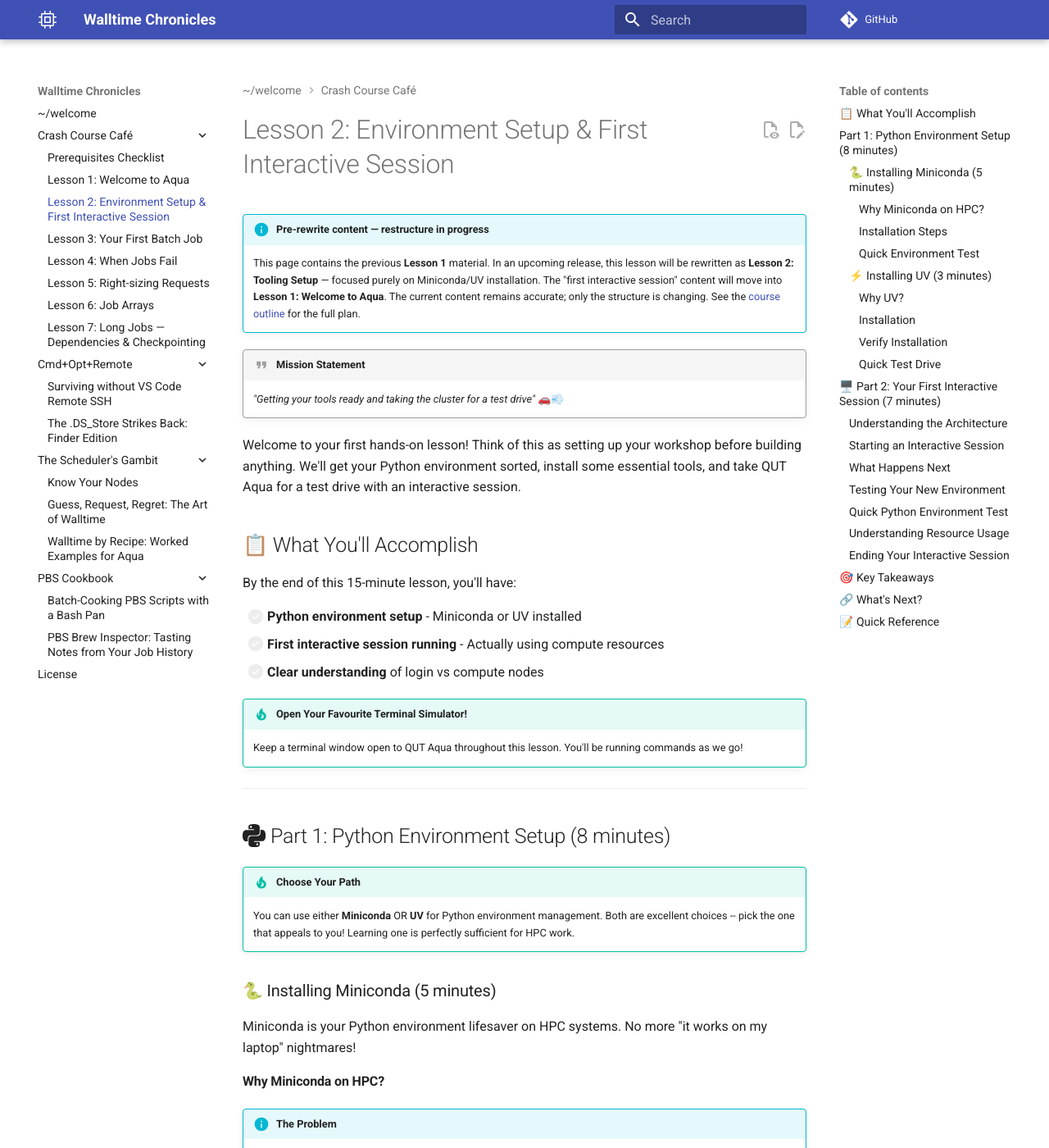
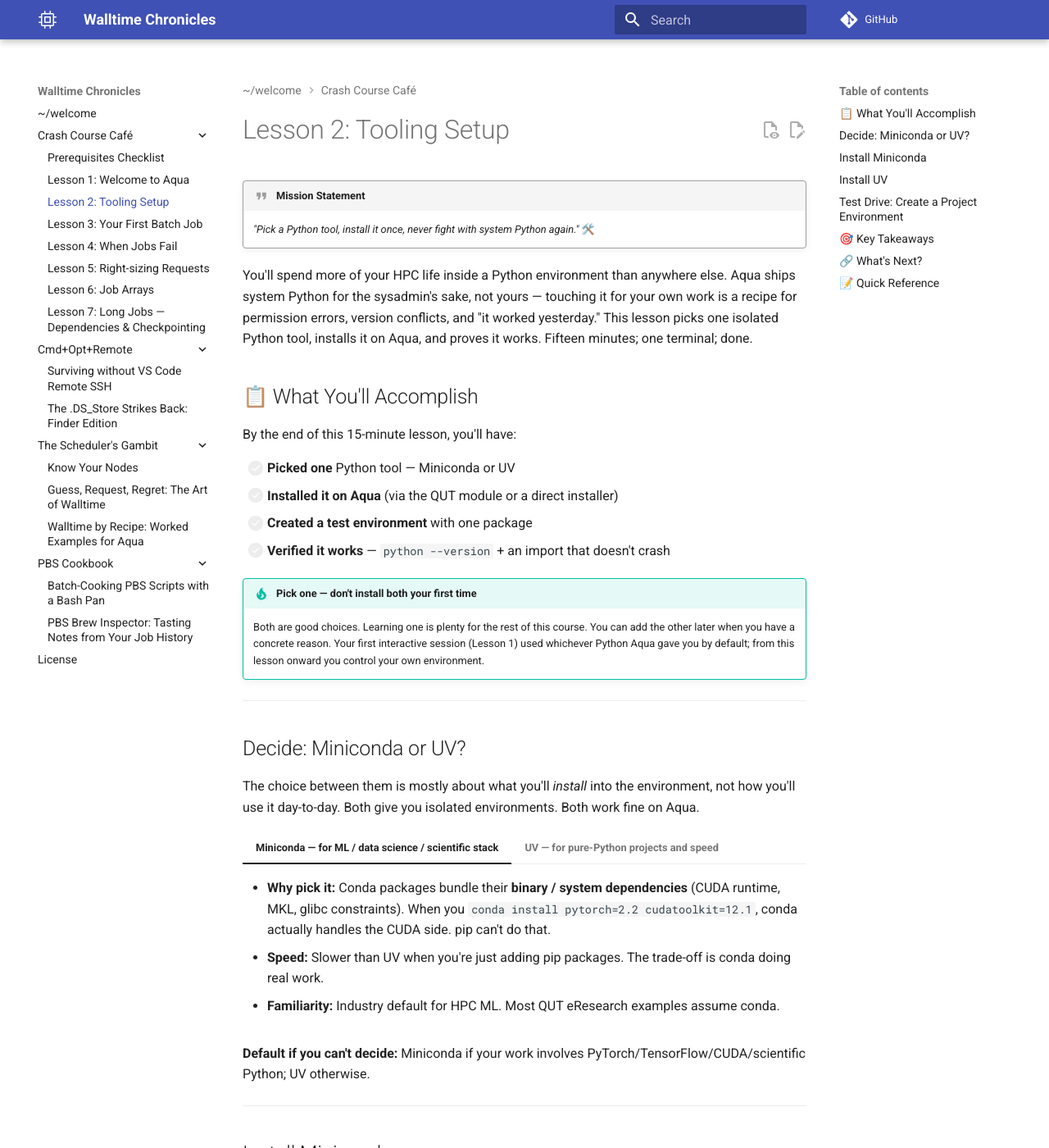
Before and after one commit to ZhipengHe/Walltime-Chronicles, an MkDocs documentation site: the page built from docs/tutorials/lesson-2.md, in a window 1280 px wide and 1400 px high. Shown: the whole window at 82% size. Built offline with MkDocs 1.6.1 and Material for MkDocs 9.7.7, drawn with Linux system fonts in a browser that asks for light colours; plug-ins that fetch from the network failed and are left out; comment, search, counter and statistics services are not loaded; some of the changed text lies outside the part shown.

Commit message:
docs(tutorials): rewrite Lesson 2 as Tooling Setup
Replace the pre-rewrite Environment Setup & First Interactive Session
content with a focused Miniconda-or-UV install lesson per the restructure
plan. The "first interactive session" half has already moved into Lesson 1
(Welcome to Aqua), so L2 is purely about getting an isolated Python tool
working on Aqua.

- Drop Part 2 (Your First Interactive Session) — moved into Lesson 1.
- Add explicit "Decide: Miniconda or UV?" comparison section with
  rationale per choice and a "default if you can't decide" line.
- Restructure install into tabs:
    - Install Miniconda → "Via QUT module (recommended)" / "Direct installer"
    - Install UV → "Inside conda base" / "Standalone (no conda needed)"
- Restructure Test Drive into tabs (Miniconda / UV), each with a single
  isolated env + one package + one Python sanity check + cleanup.
- Drop UV speed-comparison fluff table and the multi-package numpy/
  pandas/matplotlib test (overkill for "prove your env works").
- Drop qsub command from Quick Reference (it belongs in Lesson 1 now).
- Add "Where to put environments" tip (Lustre vs scratch trade-off,
  links to Know Your Nodes).
- Refocus Mission Statement, intro, What You'll Accomplish, Key
  Takeaways, and What's Next on tooling only.
- Update mkdocs.yml nav label so browser tab, side-nav, and breadcrumb
  match the rewritten H1 (was "Environment Setup & First Interactive
  Session" via stale nav label).

Line count: 416 → 243 (42% reduction). Pre-rewrite content preserved
locally at .plan/pre-rewrite-backups/ (gitignored) per request.

````diff
--- a/docs/tutorials/lesson-2.md
+++ b/docs/tutorials/lesson-2.md
@@ -1,416 +1,243 @@
-# Lesson 2: Environment Setup & First Interactive Session
-
-!!! info "Pre-rewrite content — restructure in progress"
-    This page contains the previous **Lesson 1** material. In an upcoming release, this lesson will be rewritten as **Lesson 2: Tooling Setup** — focused purely on Miniconda/UV installation. The "first interactive session" content will move into **Lesson 1: Welcome to Aqua**. The current content remains accurate; only the structure is changing. See the [course outline](index.md) for the full plan.
+# Lesson 2: Tooling Setup
 
 !!! quote "Mission Statement"
-    *"Getting your tools ready and taking the cluster for a test drive"* 🚗💨
+    *"Pick a Python tool, install it once, never fight with system Python again."* 🛠️
 
-Welcome to your first hands-on lesson! Think of this as setting up your workshop before building anything. We'll get your Python environment sorted, install some essential tools, and take QUT Aqua for a test drive with an interactive session.
+You'll spend more of your HPC life inside a Python environment than anywhere else. Aqua ships system Python for the sysadmin's sake, not yours — touching it for your own work is a recipe for permission errors, version conflicts, and "it worked yesterday." This lesson picks one isolated Python tool, installs it on Aqua, and proves it works. Fifteen minutes; one terminal; done.
 
 ## 📋 What You'll Accomplish
 
 By the end of this 15-minute lesson, you'll have:
 
-- [ ] **Python environment setup** - Miniconda or UV installed
-- [ ] **First interactive session running** - Actually using compute resources
-- [ ] **Clear understanding** of login vs compute nodes
+- [ ] **Picked one** Python tool — Miniconda or UV
+- [ ] **Installed it on Aqua** (via the QUT module or a direct installer)
+- [ ] **Created a test environment** with one package
+- [ ] **Verified it works** — `python --version` + an import that doesn't crash
 
-!!! tip "Open Your Favourite Terminal Simulator!"
-    Keep a terminal window open to QUT Aqua throughout this lesson. You'll be running commands as we go!
+!!! tip "Pick one — don't install both your first time"
+    Both are good choices. Learning one is plenty for the rest of this course. You can add the other later when you have a concrete reason. Your first interactive session (Lesson 1) used whichever Python Aqua gave you by default; from this lesson onward you control your own environment.
 
 ---
 
-## :simple-python: Part 1: Python Environment Setup (8 minutes)
+## Decide: Miniconda or UV?
 
-!!! tip "Choose Your Path"
-    You can use either **Miniconda** OR **UV** for Python environment management. Both are excellent choices --
-     pick the one that appeals to you! Learning one is perfectly sufficient for HPC work.
+The choice between them is mostly about what you'll *install* into the environment, not how you'll use it day-to-day. Both give you isolated environments. Both work fine on Aqua.
 
-### 🐍 Installing Miniconda (5 minutes)
+=== "Miniconda — for ML / data science / scientific stack"
+    - **Why pick it:** Conda packages bundle their **binary / system dependencies** (CUDA runtime, MKL, glibc constraints). When you `conda install pytorch=2.2 cudatoolkit=12.1`, conda actually handles the CUDA side. pip can't do that.
+    - **Speed:** Slower than UV when you're just adding pip packages. The trade-off is conda doing real work.
+    - **Familiarity:** Industry default for HPC ML. Most QUT eResearch examples assume conda.
 
-Miniconda is your Python environment lifesaver on HPC systems. No more "it works on my laptop" nightmares!
+=== "UV — for pure-Python projects and speed"
+    - **Why pick it:** Rust-based, **10–30× faster than pip** for installs and resolves. Wonderful when you're iterating on `requirements.txt` and not waiting on big binary packages.
+    - **Limitation:** No equivalent of conda's binary-dependency handling. For CUDA-linked PyTorch you'll usually fall back to pip-installable wheels or pair UV with conda for the system bits.
+    - **Familiarity:** Newer (Astral, late 2024), gaining ground fast. Drop-in for `pip` / `venv` workflows.
 
-#### Why Miniconda on HPC?
+**Default if you can't decide:** Miniconda if your work involves PyTorch/TensorFlow/CUDA/scientific Python; UV otherwise.
 
-!!! info "The Problem"
-    HPC Python requires you to load modules before use, which can be cumbersome for development. Miniconda gives you:
+---
 
-    - **Full control** over Python versions
-    - **Isolated environments** for different projects
-    - **No permission headaches** when installing packages
+## Install Miniconda
 
-#### Installation Steps
-
-!!! tip "Shortcut: use the QUT-provided Miniconda module instead"
-    If you don't need a specific Miniconda version, QUT eResearch already ships one. You can skip the install-yourself steps below and just:
+=== "Via QUT module (recommended)"
+    Fastest path — QUT eResearch already ships Miniconda as a module. No download, no installer flags.
 
     ```bash
-    module load Miniconda3/24.9.2-0
+    module load Miniconda3/24.9.2-0   # or whatever's current — see note below
     conda init
     source ~/.bashrc
     ```
 
-    Verify with `conda --version`. An `Anaconda3/2024.02-1` module is also available if you want the full Anaconda distribution. See [QUT eResearch — Conda package and environment manager](https://docs.eres.qut.edu.au/hpc-conda-package-and-environment-manager)[^1] for details.
-
-!!! info "Want to install Miniconda yourself? Follow QUT's official steps"
-    For the install-yourself path, see [Accessing available software — Install Conda](https://docs.eres.qut.edu.au/hpc-accessing-available-software#install-conda) from QUT eResearch[^1]. The steps below mirror that guide.
-
-1. **Download the installer** (from your home directory):
+    Verify:
 
     ```bash
-    cd ~
-    # create the directory if it doesn't exist
-    mkdir -p ~/miniconda3
-    # download the installer and rename it to miniconda.sh
-    wget https://repo.anaconda.com/miniconda/Miniconda3-latest-Linux-x86_64.sh -O ~/miniconda3/miniconda.sh
+    conda --version
     ```
 
-2. **Run the installer**:
+    !!! example "Expected output"
+        ```text
+        conda 24.9.2
+        ```
+
+    !!! note "Available Miniconda versions on Aqua"
+        Run `module avail Miniconda3` to see what's currently shipped. There's also an `Anaconda3/2024.02-1` module if you want the full Anaconda distribution. Reference: [QUT eResearch — Conda package and environment manager](https://docs.eres.qut.edu.au/hpc-conda-package-and-environment-manager)[^1].
+
+=== "Direct installer (if you need a specific version)"
+    Only do this if the QUT module versions don't match what you need. Mirrors [QUT's official install-Conda guide](https://docs.eres.qut.edu.au/hpc-accessing-available-software#install-conda)[^1].
 
     ```bash
-    # run the installer
-    # batch mode "-b"
-    # update "-u"
-    # install to ~/miniconda3 "-p"
+    # Download the installer into ~/miniconda3/
+    cd ~ && mkdir -p ~/miniconda3
+    wget https://repo.anaconda.com/miniconda/Miniconda3-latest-Linux-x86_64.sh \
+         -O ~/miniconda3/miniconda.sh
+
+    # Run in batch mode (-b), update (-u), install to ~/miniconda3 (-p)
     bash ~/miniconda3/miniconda.sh -b -u -p ~/miniconda3
-    # remove the installer
     rm ~/miniconda3/miniconda.sh
-    ```
 
-3. **Activate the Base Environment**:
-
-    ```bash
-    # activate the base environment
+    # Activate base + persist for future shells
     source ~/miniconda3/bin/activate
-    ```
-
-    !!! example "Installation Prompts"
-        ```text
-        Do you accept the license terms? [yes|no] → yes
-        Miniconda3 will now be installed into this location:
-        /home/your-username/miniconda3 → Press ENTER
-        Do you wish the installer to initialize Miniconda3? → yes
-        ```
-
-4. **Activate the installation**:
-
-    ```bash
     source ~/.bashrc
     ```
 
-5. **Verify it worked**:
+    Verify:
 
     ```bash
     conda --version
     which python
     ```
 
-    !!! success "Expected Output"
+    !!! example "Expected output"
         ```text
-        conda 25.x  # whatever the latest installer ships
+        conda 25.x
         /home/your-username/miniconda3/bin/python
         ```
 
-#### Quick Environment Test
+!!! warning "If `conda` isn't found after you log back in"
+    Your `~/.bashrc` change may not have stuck for new shells. Re-source it, or add the PATH export explicitly:
 
-Create a test environment to make sure everything works:
-
-```bash
-conda create -n test-env python=3.11 -y
-conda activate test-env
-python --version
-conda deactivate
-```
-
-!!! warning "Troubleshooting"
-    If `conda` command isn't found after installation:
     ```bash
-    export PATH="/home/$USER/miniconda3/bin:$PATH"
+    source ~/.bashrc
+    # or, persistently:
     echo 'export PATH="/home/$USER/miniconda3/bin:$PATH"' >> ~/.bashrc
     ```
 
-### ⚡ Installing UV (3 minutes)
+---
 
-UV is the new hotness in Python package management - it's blazingly fast and perfect for HPC environments where every second counts.
+## Install UV
 
-#### Why UV?
+=== "Inside conda base (if you already have conda)"
+    Drop UV into your existing conda `base` environment — UV will sit alongside conda and you can mix-and-match later.
 
-!!! abstract "Speed Comparison"
-    | Tool | Time to install requests |
-    |------|-------------------------|
-    | pip  | ~15 seconds |
-    | conda | ~30 seconds |
-    | **uv** | **~2 seconds** ⚡ |
-
-#### Installation
-
-If you set up conda above, you can drop UV into the base env. If you skipped conda, UV has a one-line standalone installer that doesn't need it:
-
-=== "Inside conda base"
     ```bash
     conda activate base
     pip install uv
     ```
 
 === "Standalone (no conda needed)"
+    Astral's one-line installer, no Python prerequisites.
+
     ```bash
     curl -LsSf https://astral.sh/uv/install.sh | sh
     source ~/.bashrc
     ```
 
-#### Verify Installation
+Verify:
 
 ```bash
 uv --version
 ```
 
-!!! success "Expected Output"
+!!! example "Expected output"
     ```text
-    uv 0.5.x  # or newer
+    uv 0.5.x
     ```
-
-#### Quick Test Drive
-
-Let's see UV in action:
-
-```bash
-# Create a temporary directory
-mkdir ~/uv-test && cd ~/uv-test
-
-# Create a virtual environment with UV (super fast!)
-uv venv test-venv
-
-# Activate it
-source test-venv/bin/activate
-
-# Install a package (watch the speed!)
-uv pip install requests
-
-# Test it works
-python -c "import requests; print('UV works! 🎉')"
-
-# Clean up
-deactivate
-cd ~ && rm -rf ~/uv-test
-```
 
 ---
 
-## 🖥️ Part 2: Your First Interactive Session (7 minutes)
+## Test Drive: Create a Project Environment
 
-Now for the fun part - let's actually use some compute resources! Interactive sessions are perfect for testing, debugging, and exploring.
+Now prove it works. Pick the tab matching what you just installed, run the four commands, and you're done.
 
-### Understanding the Architecture
+=== "Miniconda"
+    ```bash
+    # Create an isolated environment with Python 3.11 and one package
+    conda create -n hello-aqua python=3.11 requests -y
 
-!!! info "HPC Node Types"
-    ```mermaid
-    graph TB
-        A[Your Laptop] -->|SSH| B[Login Node]
-        B -->|qsub -I| C[Compute Node]
-        B -->|File Management| D[Storage]
-        C -->|Heavy Computing| D
+    # Activate it — your prompt should now show (hello-aqua) at the front
+    conda activate hello-aqua
 
-        style B fill:#e1f5fe
-        style C fill:#fff3e0
-        style D fill:#f3e5f5
+    # Prove Python and the package both work
+    python -c "import requests, sys; print('Python', sys.version.split()[0], '/ requests', requests.__version__)"
+
+    # Drop back out when done (the env still exists for next time)
+    conda deactivate
     ```
 
-=== "Login Nodes"
-    - **Purpose**: File management, job submission, light editing
-    - **Resources**: Shared with all users
-    - **Rules**: NO heavy computation allowed
-    - **Think of it as**: The reception desk
+    !!! example "Expected output"
+        ```text
+        Python 3.11.10 / requests 2.32.x
+        ```
 
-=== "Compute Nodes"
-    - **Purpose**: Your actual work happens here
-    - **Resources**: Dedicated to your job
-    - **Rules**: This is where you run everything
-    - **Think of it as**: Your private office
+=== "UV"
+    ```bash
+    # Make a project folder + a venv inside it
+    mkdir -p ~/hello-aqua && cd ~/hello-aqua
+    uv venv .venv
 
-### Starting an Interactive Session
+    # Activate it — your prompt should now show (.venv) at the front
+    source .venv/bin/activate
 
-Time to request some compute resources:
+    # Install a package (watch how fast)
+    uv pip install requests
 
-```bash
-qsub -I -l walltime=00:30:00 -l select=1:ncpus=2:mem=4GB
-```
+    # Prove Python and the package both work
+    python -c "import requests, sys; print('Python', sys.version.split()[0], '/ requests', requests.__version__)"
 
-!!! example "Command Breakdown"
-    - `qsub -I` → Request an **interactive** session
-    - `-l walltime=00:30:00` → Maximum 30 minutes
-    - `-l select=1:ncpus=2:mem=4GB` → 1 node, 2 cores, 4GB RAM
-
-### What Happens Next
-
-!!! note "The Waiting Game"
-    You'll see something like:
-    ```text
-    qsub: waiting for job 12345.aqua-head to start
-    qsub: job 12345.aqua-head ready
+    # Drop back out when done (the venv lives in ~/hello-aqua/.venv)
+    deactivate
     ```
 
-    Then your prompt changes to indicate you're on a compute node (Aqua names compute nodes by type: `cpu1n001`, `cpu1n002`, ..., `gpu1n001`, ..., `mem1n001`):
-    ```text
-    [your-username@cpu1n001 ~]$
-    ```
+    !!! example "Expected output"
+        ```text
+        Python 3.13.x / requests 2.32.x
+        ```
 
-### Testing Your New Environment
-
-Once you're on a compute node, let's test our setup:
-
-```bash
-# Check where you are
-hostname
-echo "I'm on a compute node! 🎯"
-
-# Test conda
-conda --version
-
-# Test UV
-uv --version
-
-# Check your resources
-echo "CPU info:"
-lscpu | grep "CPU(s):"
-echo "Memory info:"
-free -h
-```
-
-### Quick Python Environment Test
-
-Let's create a project-specific environment and test it:
-
-```bash
-# Create a new conda environment for a hypothetical project
-conda create -n hpc-project python=3.11 numpy pandas -y
-
-# Activate it
-conda activate hpc-project
-
-# Use UV to add more packages quickly
-uv pip install matplotlib seaborn
-
-# Quick test
-python -c "
-import numpy as np
-import pandas as pd
-import matplotlib
-print('All packages imported successfully! 📦✅')
-print(f'NumPy version: {np.__version__}')
-print(f'Pandas version: {pd.__version__}')
-print(f'Matplotlib version: {matplotlib.__version__}')
-"
-```
-
-### Understanding Resource Usage
-
-!!! tip "Monitoring Your Usage"
-    ```bash
-    # Check your job details
-    qstat -f $PBS_JOBID
-
-    # Monitor resource usage
-    htop  # If available, or use 'top'
-    ```
-
-### Ending Your Interactive Session
-
-When you're done exploring:
-
-```bash
-# Deactivate your environment
-conda deactivate
-
-# Exit the interactive session
-exit
-```
-
-You'll be back on the login node, and your compute resources are released.
+!!! tip "Where to put environments"
+    For tooling like this, `/home/$USER` is fine — environments are typically MB-to-low-GB, easy to back up, and Lustre handles them OK if you don't end up with hundreds of envs each carrying thousands of files. If you'll have a *huge* conda env (multi-GB PyTorch + CUDA + scientific libs), consider creating it on `/scratch/$USER/envs/` and symlinking — see [Know Your Nodes — File systems](../scheduler/Know-Your-Nodes.md) for the trade-off.
 
 ---
 
 ## 🎯 Key Takeaways
 
-!!! success "You've Successfully Learned"
+!!! success "You now have"
 
-    ✅ **Environment Management**: Miniconda gives you Python superpowers on HPC
+    🐍 **An isolated Python** that won't conflict with the system Python or other users
 
-    ✅ **Fast Package Installation**: UV makes package management lightning quick
+    🧪 **A working test environment** with at least one package installed
 
-    ✅ **Interactive Computing**: You can test and debug directly on compute nodes
+    🛠️ **A reproducible setup** — `conda create` or `uv venv` will reproduce the same shape next time
 
-    ✅ **Node Architecture**: Login nodes vs compute nodes - know the difference!
-
-!!! warning "Important Rules to Remember"
-
-    🚫 **Never run heavy computation on login nodes**
-
-    ✅ **Always use interactive sessions or jobs for real work**
-
-    💾 **Environments persist** - you only need to set them up once
-
-    ⏰ **Interactive sessions have time limits** - plan accordingly
+    📦 **Two tools you know exist** — even if you picked one, you know what the other is good for
 
 ---
 
 ## 🔗 What's Next?
 
-!!! info "Coming Up in Lesson 3"
-    Now that your environment is set up, you're ready to write and submit your first PBS job script! We'll cover:
+→ **[Lesson 3: Your First Batch Job](lesson-3.md)** — now that you have Python ready, time to wrap a job script around it and submit to PBS for real.
 
-    - PBS script anatomy
-    - Writing your first job
-    - Submitting and monitoring
-    - Understanding output files
-
-!!! question "Need Help?"
-
-    - **Environment or package issues?** Check [Surviving without VS Code Remote SSH](../remote-dev/Surviving-without-VS-Code-Remote-SSH.md)
-    - **Interactive session not starting?** Review [Guess, Request, Regret: The Art of Walltime](../scheduler/The-Art-of-Walltime.md)
+!!! question "Stuck?"
+    - **Conda or UV not found after install?** Re-source `~/.bashrc` or check `PATH` (see the warnings above).
+    - **Want the official QUT reference?** [QUT eResearch — Conda package and environment manager](https://docs.eres.qut.edu.au/hpc-conda-package-and-environment-manager)[^1].
+    - **Need a different tool entirely?** Aqua also has system Python via `module load Python/3.x` — but you'll be sharing it with everyone else. Stick with isolated envs.
 
 ---
 
 ## 📝 Quick Reference
 
-=== "Essential Commands"
+=== "Conda basics"
     ```bash
-    # Conda basics
-    conda create -n myenv python=3.11
-    conda activate myenv
-    conda deactivate
-
-    # UV basics
-    uv pip install package-name
-    uv pip install -r requirements.txt
-
-    # Interactive session
-    qsub -I -l walltime=00:30:00 -l select=1:ncpus=2:mem=4GB
+    conda create -n <name> python=3.11    # new env
+    conda activate <name>                  # enter env
+    conda deactivate                       # leave env
+    conda env list                         # see all envs
+    conda env remove -n <name>             # delete env
     ```
 
-=== "File Locations"
+=== "UV basics"
     ```bash
-    # Miniconda installation
-    ~/miniconda3/
-
-    # Conda environments
-    ~/miniconda3/envs/
-
-    # UV cache
-    ~/.cache/uv/
+    uv venv .venv                          # new venv (in cwd)
+    source .venv/bin/activate              # enter venv
+    uv pip install <pkg>                   # add a package (fast)
+    uv pip install -r requirements.txt     # install from requirements
+    deactivate                             # leave venv
     ```
 
-=== "Troubleshooting"
+=== "File locations"
     ```bash
-    # If conda isn't found
-    source ~/.bashrc
-    export PATH="~/miniconda3/bin:$PATH"
-
-    # If UV isn't found
-    conda activate base
-    which uv
+    ~/miniconda3/         # Miniconda install (if direct-installed)
+    ~/miniconda3/envs/    # Conda environments
+    ~/.cache/uv/          # UV's package cache
     ```
 
-Up next: **Lesson 3 — Your First Batch Job** *(coming soon)*. You'll learn to write a batch script, submit it, and read the output once it's published.
-
 [^1]: Access only in QUT network. Please use VPN to access the documentation when off-campus.
--- a/mkdocs.yml
+++ b/mkdocs.yml
@@ -103,7 +103,7 @@
     - tutorials/index.md
     - "Prerequisites Checklist": tutorials/prerequisites.md
     - "Lesson 1: Welcome to Aqua": tutorials/lesson-1.md
-    - "Lesson 2: Environment Setup & First Interactive Session": tutorials/lesson-2.md
+    - "Lesson 2: Tooling Setup": tutorials/lesson-2.md
     - "Lesson 3: Your First Batch Job": tutorials/lesson-3.md
     - "Lesson 4: When Jobs Fail": tutorials/lesson-4.md
     - "Lesson 5: Right-sizing Requests": tutorials/lesson-5.md
````
